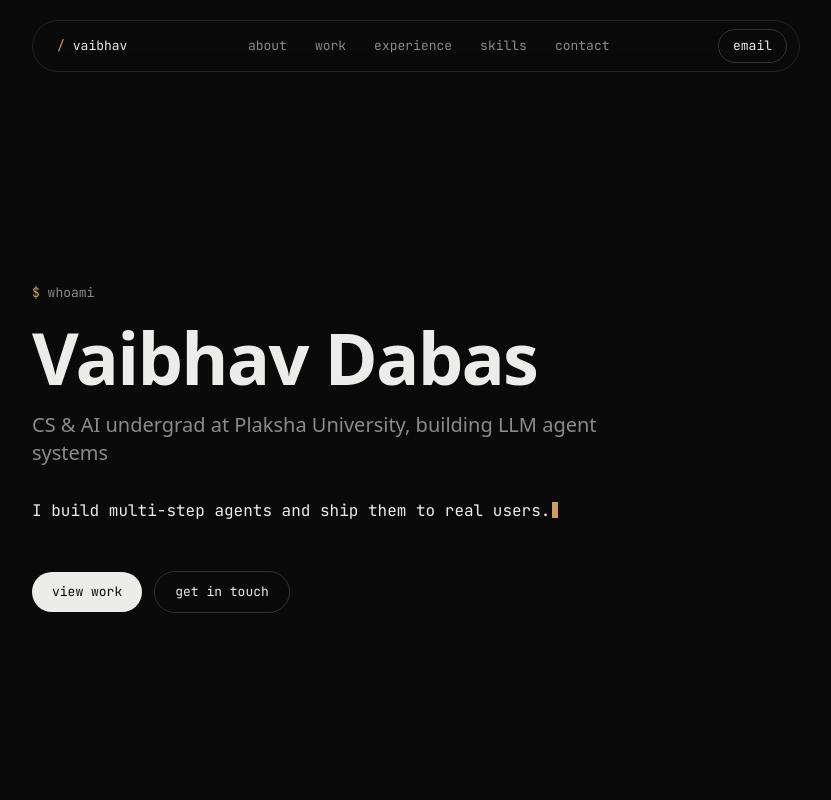
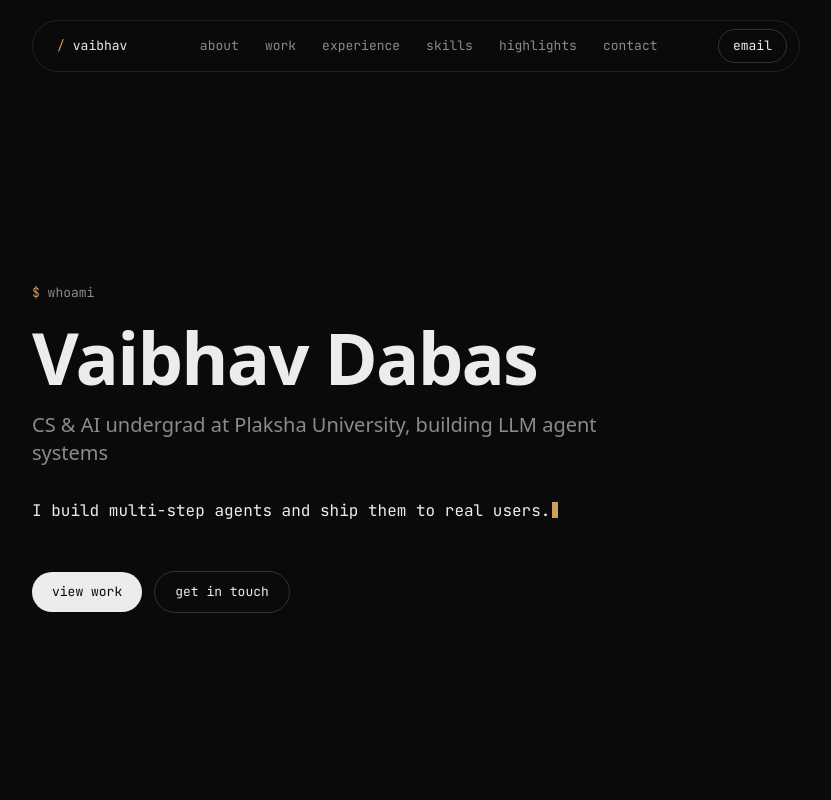
Before and after one commit to vaibhavdabas16/portfolio, a Next.js app: page / in a window 1280 px wide. Shown: the top 800 px of the page, without its empty margins (224-1055 px from the left). Built offline with nearby package versions, Linux system fonts and the light colour scheme.

Commit message:
feat: add highlights to nav and stop the links crowding on tablet widths

```diff
--- a/src/components/Nav.tsx
+++ b/src/components/Nav.tsx
@@ -9,6 +9,7 @@ const sections = [
   { id: "work", label: "work" },
   { id: "experience", label: "experience" },
   { id: "skills", label: "skills" },
+  { id: "highlights", label: "highlights" },
   { id: "contact", label: "contact" },
 ];
 
@@ -46,7 +47,7 @@ export default function Nav() {
           {profile.name.split(" ")[0].toLowerCase()}
         </a>
 
-        <ul className="hidden sm:flex items-center gap-1 font-mono text-[13px]">
+        <ul className="hidden md:flex items-center gap-0.5 font-mono text-[13px]">
           {sections.slice(1).map((s) => (
             <li key={s.id}>
               <a
```
Also changed, not shown: .claude/launch.json (added).
